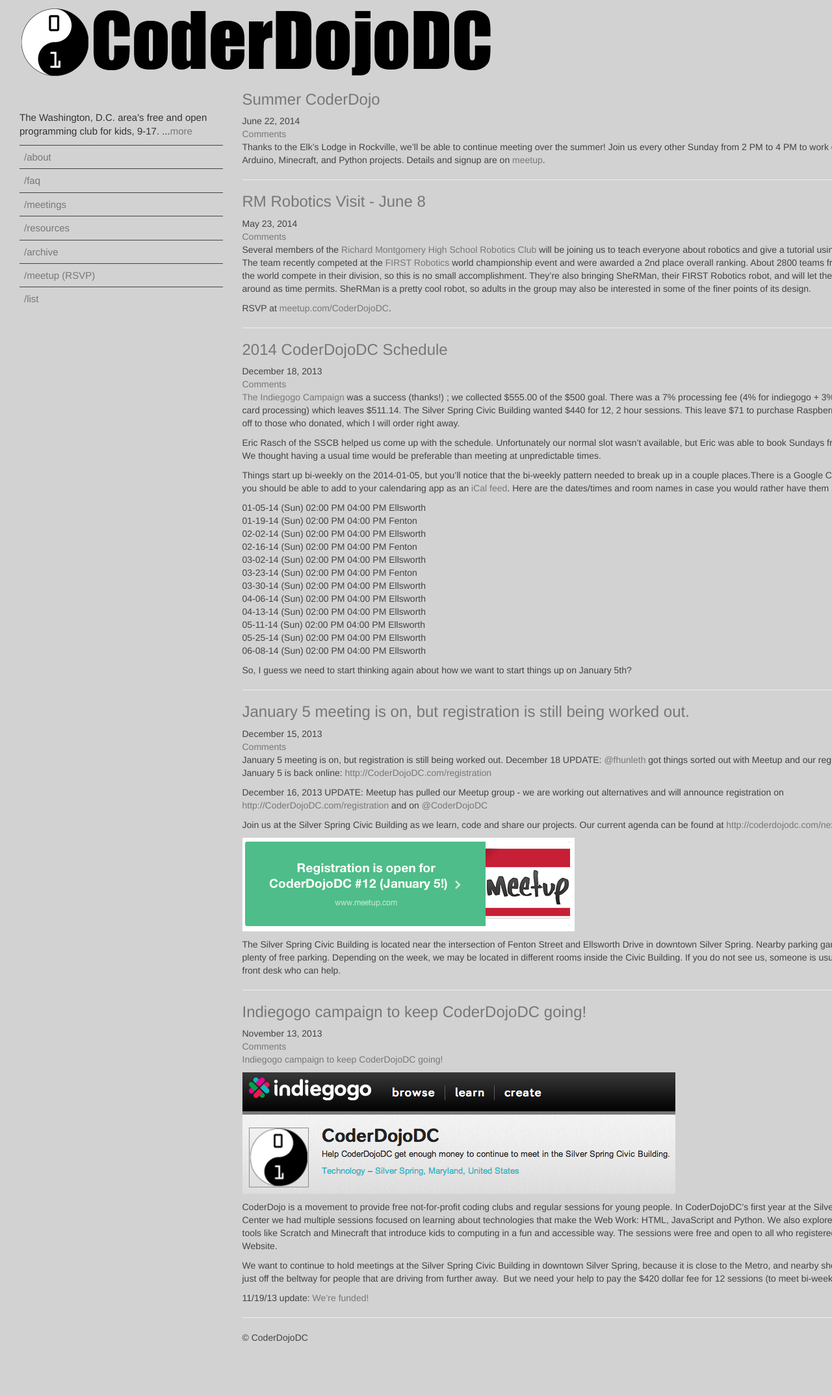
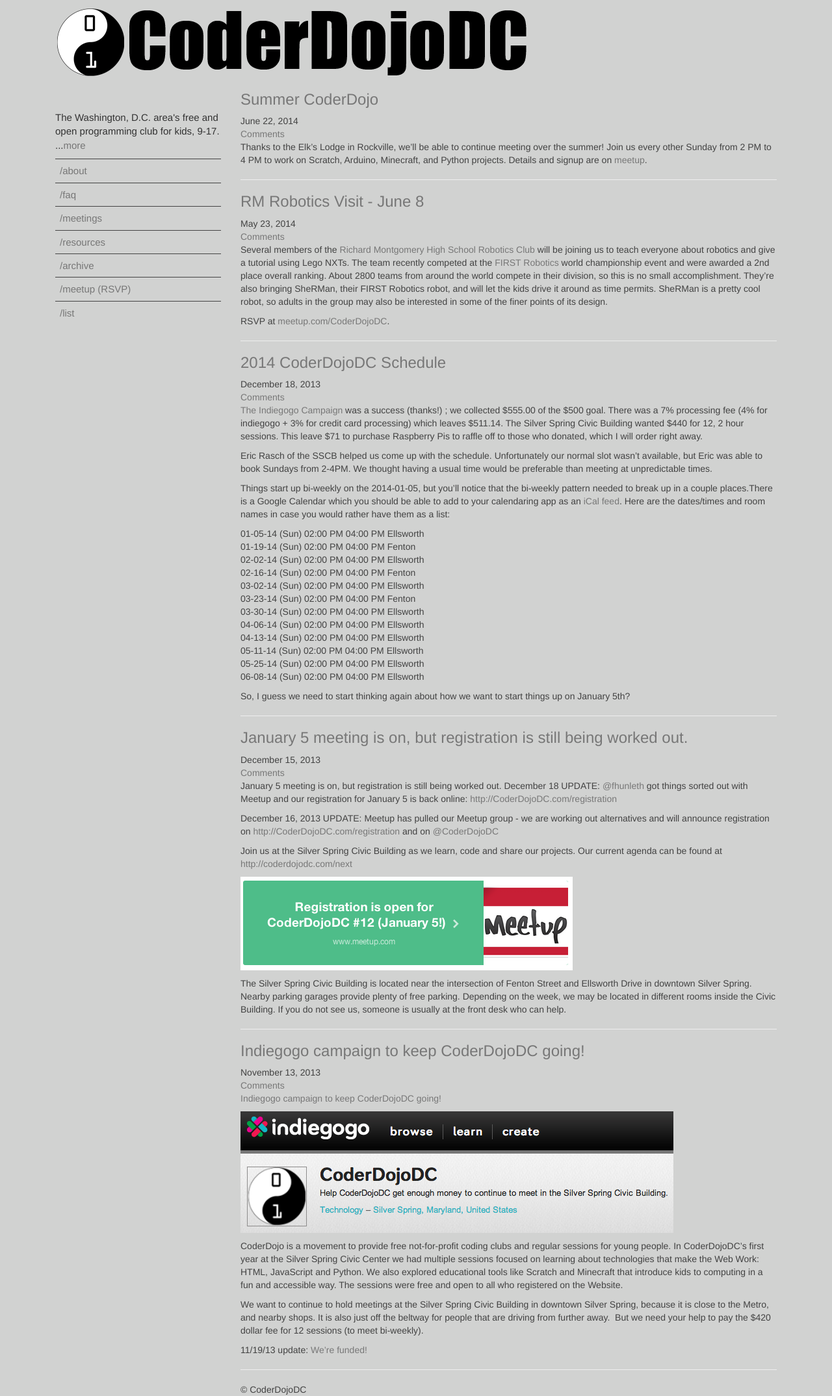
Before and after one commit to CoderDojoDC/CoderDojoDC.github.io, a Jekyll site: the page built from index.html, in a window 1280 px wide. Shown: the whole page at 65% size. Built offline with Jekyll 4.4.1, drawn with Linux system fonts in a browser that asks for light colours; nearby versions of some CDN libraries; comment, search, counter and statistics services are not loaded; before the commit the page ends 2068 px from its top, so only the background shows below that.

Commit message:
Update main.css

```diff
--- a/css/main.css
+++ b/css/main.css
@@ -3,9 +3,9 @@ body {
 	background-color: #d1d2d1;
 }
 
-@media (max-width: 1600px) {
+@media (max-width: 1200px) {
 	.container {
-		min-width: 1400px;
+		min-width: 1000px;
 	}
 }
 
```
